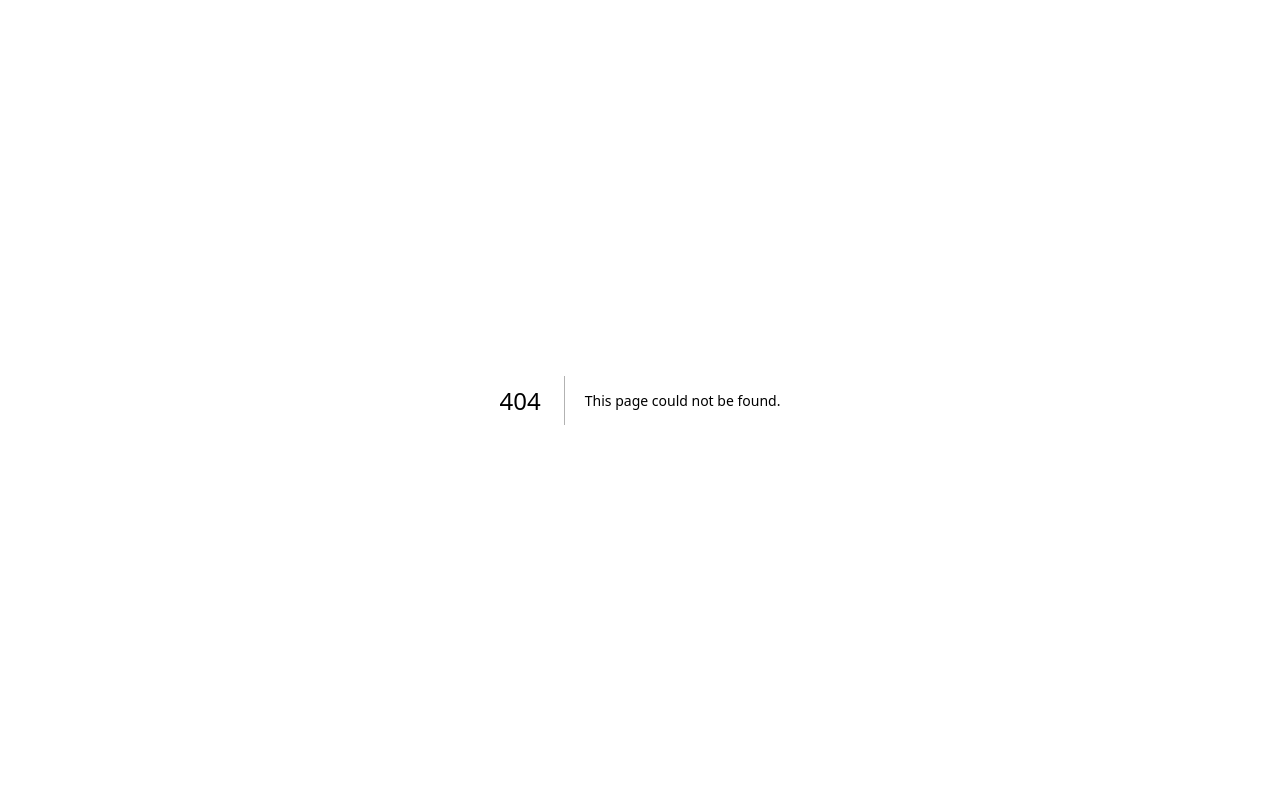
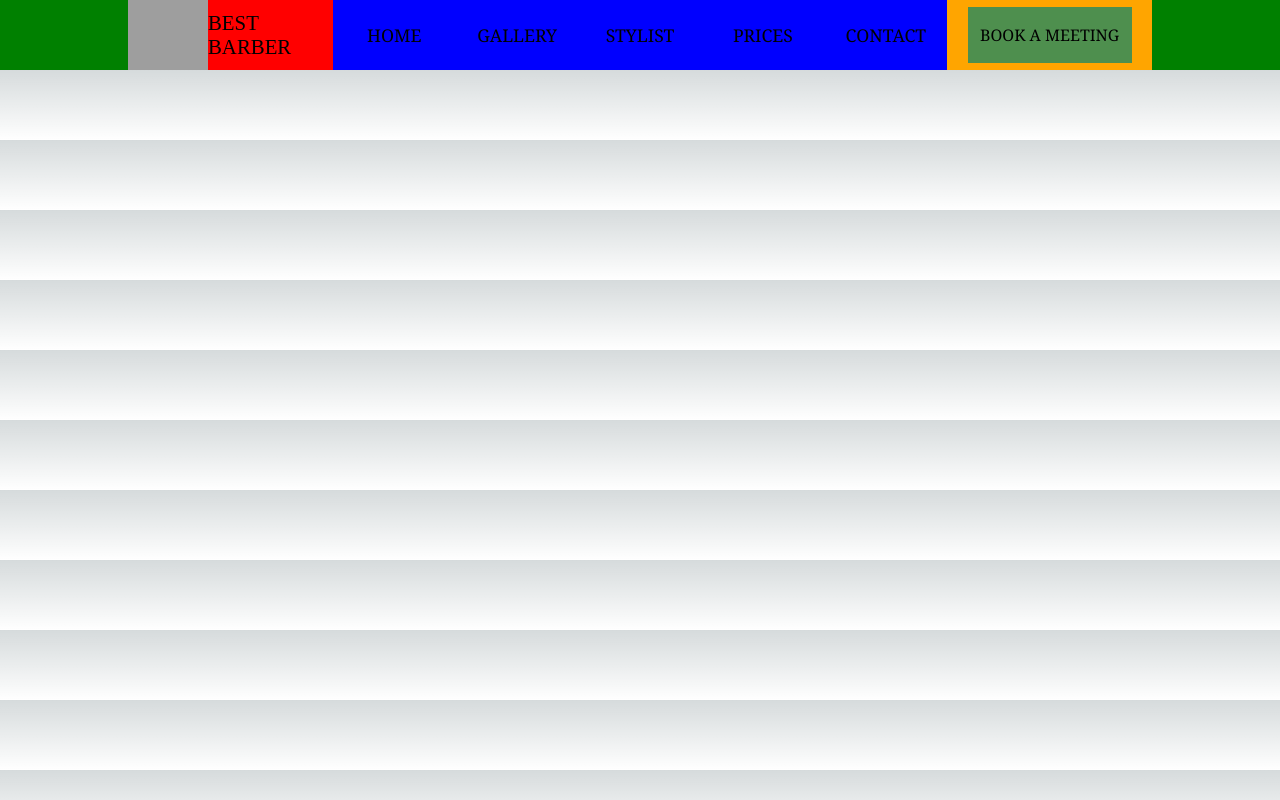
Before and after one commit to DjDister/BarberShop, a Next.js app: page /App in a window 1280 px wide. Before the commit this address had no page. Built offline with nearby package versions, Linux system fonts and the light colour scheme; grey boxes are pictures that could not be loaded.

Commit message:
navbar init

```diff
--- /dev/null
+++ b/components/Navbar/Navbar.module.css
@@ -0,0 +1,26 @@
+.bookameeting {
+  width: 80%;
+  height: 80%;
+  background-color: rgb(78, 143, 78);
+  display: flex;
+  align-items: center;
+  justify-content: center;
+  font-family: Georgia, "Times New Roman", Times, serif;
+}
+.bookameeting:hover {
+  background-color: white;
+  color: black;
+}
+.navbarelements {
+  height: 100%;
+  display: flex;
+  justify-content: center;
+  align-items: center;
+  font-weight: 400;
+  font-size: 1.1rem;
+  font-family: Georgia, "Times New Roman", Times, serif;
+}
+
+.navbarelements:hover {
+  color: rgb(78, 143, 78);
+}
--- /dev/null
+++ b/components/Navbar/Navbar.tsx
@@ -0,0 +1,73 @@
+import React from "react";
+import styles from "./Navbar.module.css";
+import Image from "next/image";
+const navbarelements = ["Home", "Gallery", "Stylist", "Prices", "Contact"];
+
+export default function Navbar() {
+  return (
+    <div
+      className={styles.container}
+      style={{
+        width: "100%",
+        height: "70px",
+        backgroundColor: "green",
+        display: "flex",
+        justifyContent: "center",
+      }}
+    >
+      <div
+        style={{
+          width: "80%",
+          height: "100%",
+          backgroundColor: "yellow",
+          display: "flex",
+        }}
+      >
+        <div
+          style={{
+            width: "20%",
+            backgroundColor: "red",
+            display: "flex",
+            justifyContent: "space-between",
+            alignItems: "center",
+            fontSize: "1.3rem",
+          }}
+        >
+          <Image
+            src="https://cdn.discordapp.com/attachments/1087793261780926525/1087805241778507846/Aleksy_realistyc_logo_for_barber_92d34f75-b0ec-4622-9645-163d00ac8839.png"
+            alt=""
+            width={80}
+            height={70}
+          />
+          BEST BARBER
+        </div>
+        <div style={{ width: "60%", backgroundColor: "blue", display: "flex" }}>
+          {navbarelements.map((x, index) => {
+            return (
+              <div
+                key={index}
+                className={styles.navbarelements}
+                style={{
+                  width: `${100 / navbarelements.length + 1}%`,
+                }}
+              >
+                {x.toLocaleUpperCase()}
+              </div>
+            );
+          })}
+        </div>
+        <div
+          style={{
+            width: "20%",
+            backgroundColor: "orange",
+            display: "flex",
+            justifyContent: "center",
+            alignItems: "center",
+          }}
+        >
+          <div className={styles.bookameeting}>BOOK A MEETING</div>
+        </div>
+      </div>
+    </div>
+  );
+}
--- a/next.config.js
+++ b/next.config.js
@@ -1,6 +1,19 @@
 /** @type {import('next').NextConfig} */
 const nextConfig = {
   reactStrictMode: true,
-}
+};
+module.exports = {
+  ...nextConfig,
+  images: {
+    domains: ["cdn.discordapp.com"],
 
-module.exports = nextConfig
+    remotePatterns: [
+      {
+        protocol: "https",
+        hostname: "cdn.discordapp.com",
+        port: "",
+        pathname: "/attachments/**",
+      },
+    ],
+  },
+};
--- /dev/null
+++ b/pages/App.tsx
@@ -0,0 +1,9 @@
+import React from "react";
+import Navbar from "@/components/Navbar/Navbar";
+export default function App() {
+  return (
+    <div style={{ backgroundColor: "black", width: "100%", height: "100%" }}>
+      <Navbar />
+    </div>
+  );
+}
```
Also changed, not shown: pages/index.tsx (+9 -119 lines).
